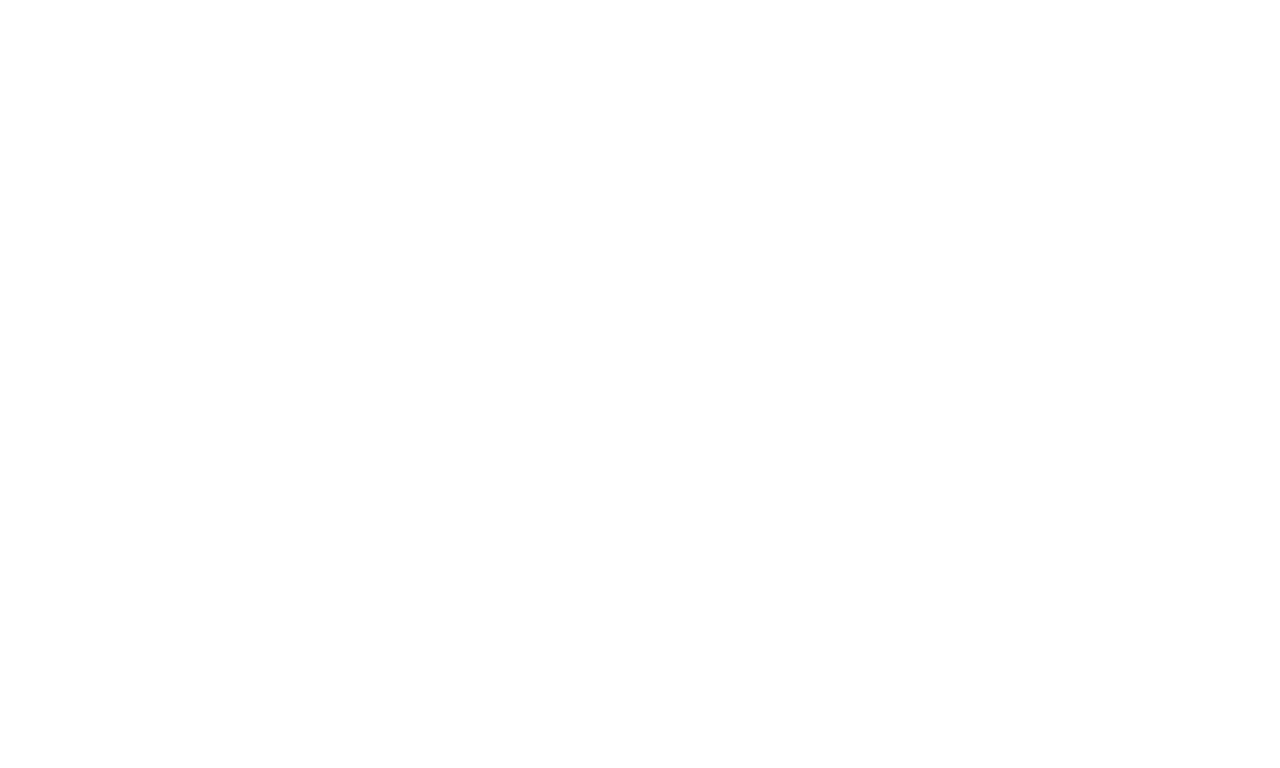
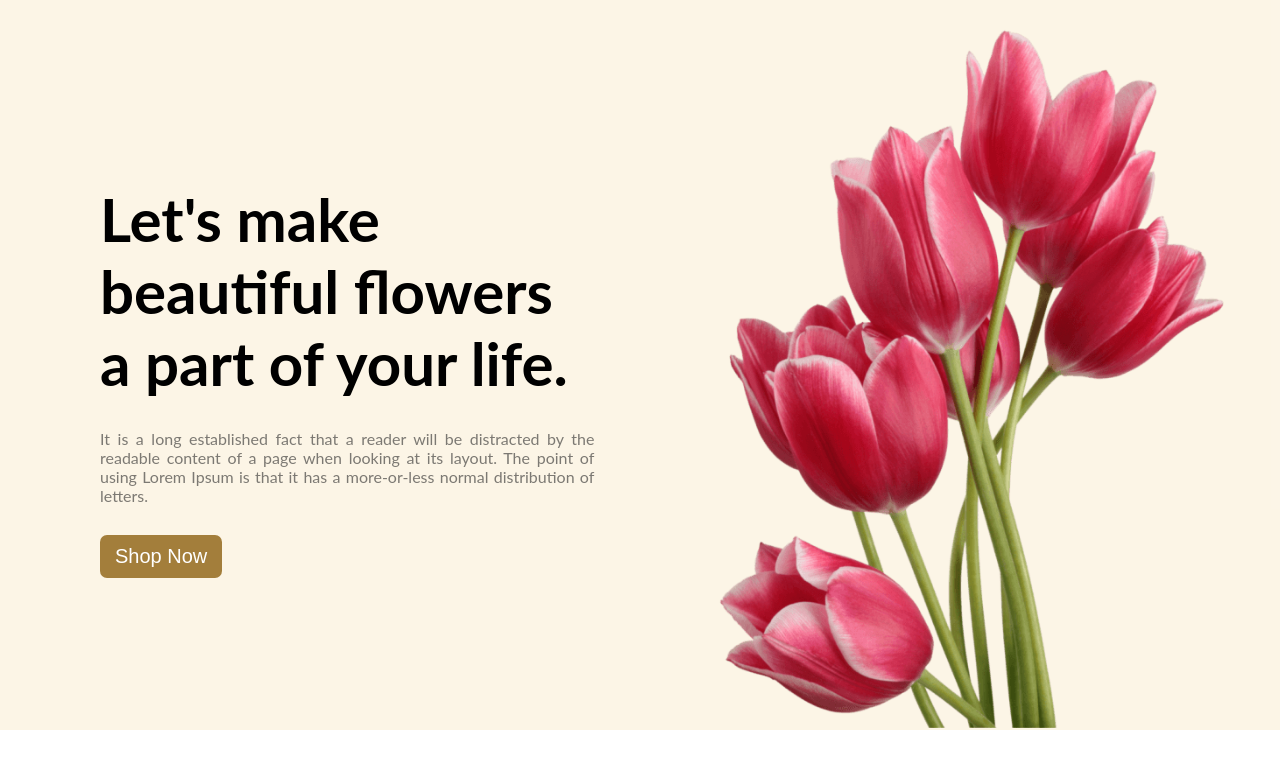
Before and after one commit to Shahab17/flower-shop-portfolio, a plain HTML site: page index.html in a window 1280 px wide. Drawn offline with Linux system fonts and the light colour scheme.

Commit message:
finished banner section

```diff
--- a/index.html
+++ b/index.html
@@ -4,8 +4,26 @@
     <meta charset="UTF-8">
     <meta name="viewport" content="width=device-width, initial-scale=1.0">
     <title>FLOWER SHOP PORTFOLIO </title>
+    <link rel="stylesheet" href="styles/style.css">
 </head>
 <body>
+    <header>
+        <div class="banner">
+            <div class="banner-left">
+                <h2 class="banner-left-title" >Let's make beautiful flowers a part of your life.</h2>
+                <p class="banner-left-para" >It is a long established fact that a reader will be distracted by the readable content of a page when looking at its layout. The point of using Lorem Ipsum is that it has a more-or-less normal distribution of letters.</p>
+                <button class="btn-primary" >Shop Now</button>
+            </div>
+            <div class="banner-right">
+                <img class="banner-img" src="./Flower Asset/pngwing 10.png" alt="">
+            </div>
+        </div>
+    </header>
+    <main>
 
+    </main>
+    <footer>
+
+    </footer>
 </body>
 </html>
--- /dev/null
+++ b/styles/style.css
@@ -0,0 +1,51 @@
+*{
+    margin: 0;
+    padding: 0;
+}
+/* common styles used */
+.btn-primary{
+    font-size: 20px;
+    padding: 10px 15px;
+    background:rgba(146, 104, 26, 0.836);
+    border-radius: 7px;
+    border: 0;
+    color: white;
+}
+.btn-primary:hover{
+    background-color: aqua;
+    cursor:grab;
+    color: black;
+}
+
+/* banner related styles */
+.banner{
+    height: 700px;
+    background: rgba(223, 158, 18, 0.1);
+    display: flex;
+    justify-content: space-around;
+    align-items: center;
+    padding: 30px 30px 0px 100px;
+    margin-bottom: 170px;
+    gap: 100px;
+
+}
+.banner-left{
+    width: 500px;
+
+}
+.banner-left-title{
+    font-size: 60px;
+    font-family: Lato;
+}
+.banner-left-para{
+    color: rgba(39, 39, 39, 0.60);
+    font-family: Lato;
+    font-size: 16px;
+    padding-top: 30px;
+    padding-bottom: 30px;
+    text-align: justify;
+}
+.banner-right img{
+    height: 700px;
+
+}
```
